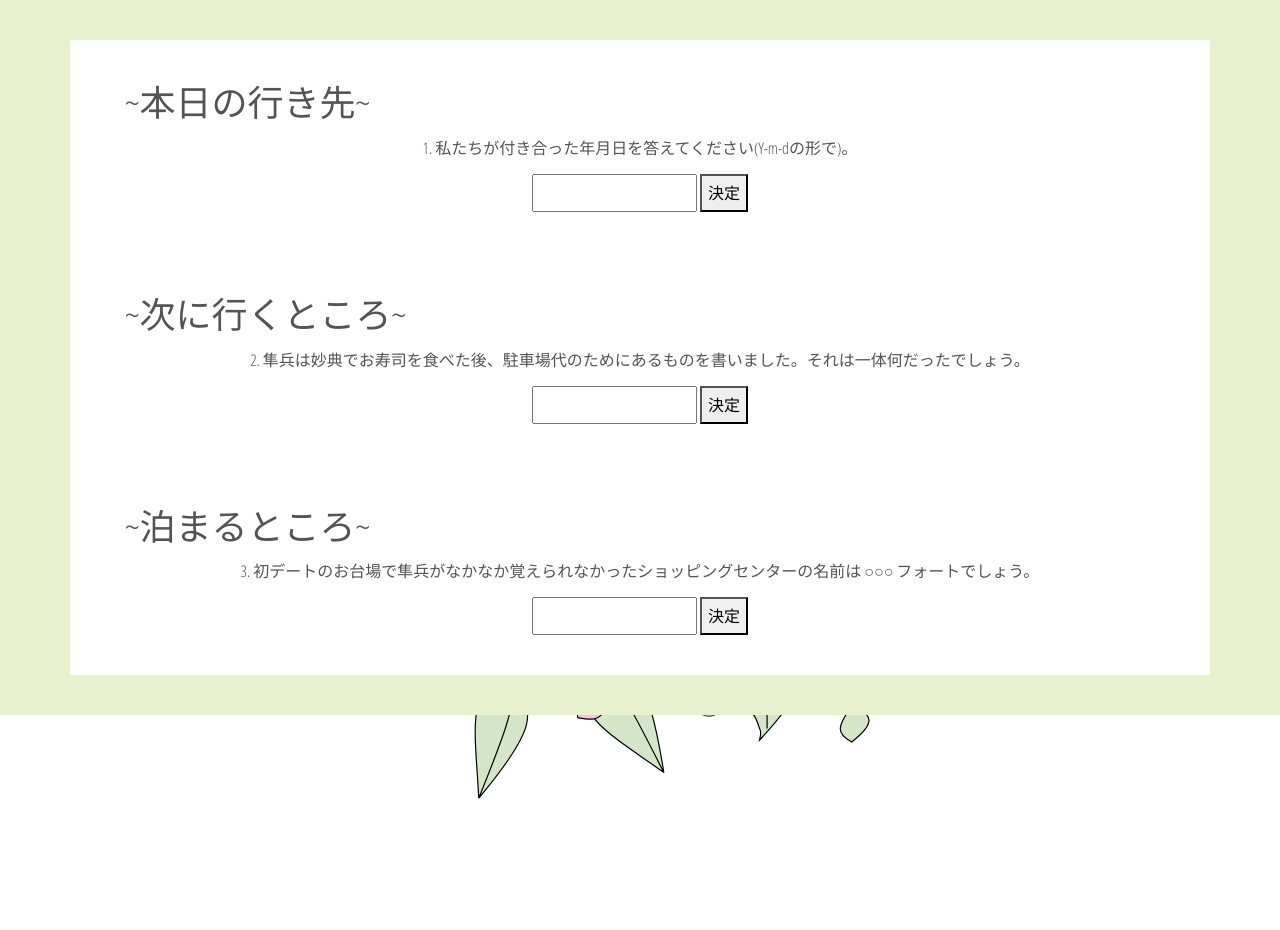
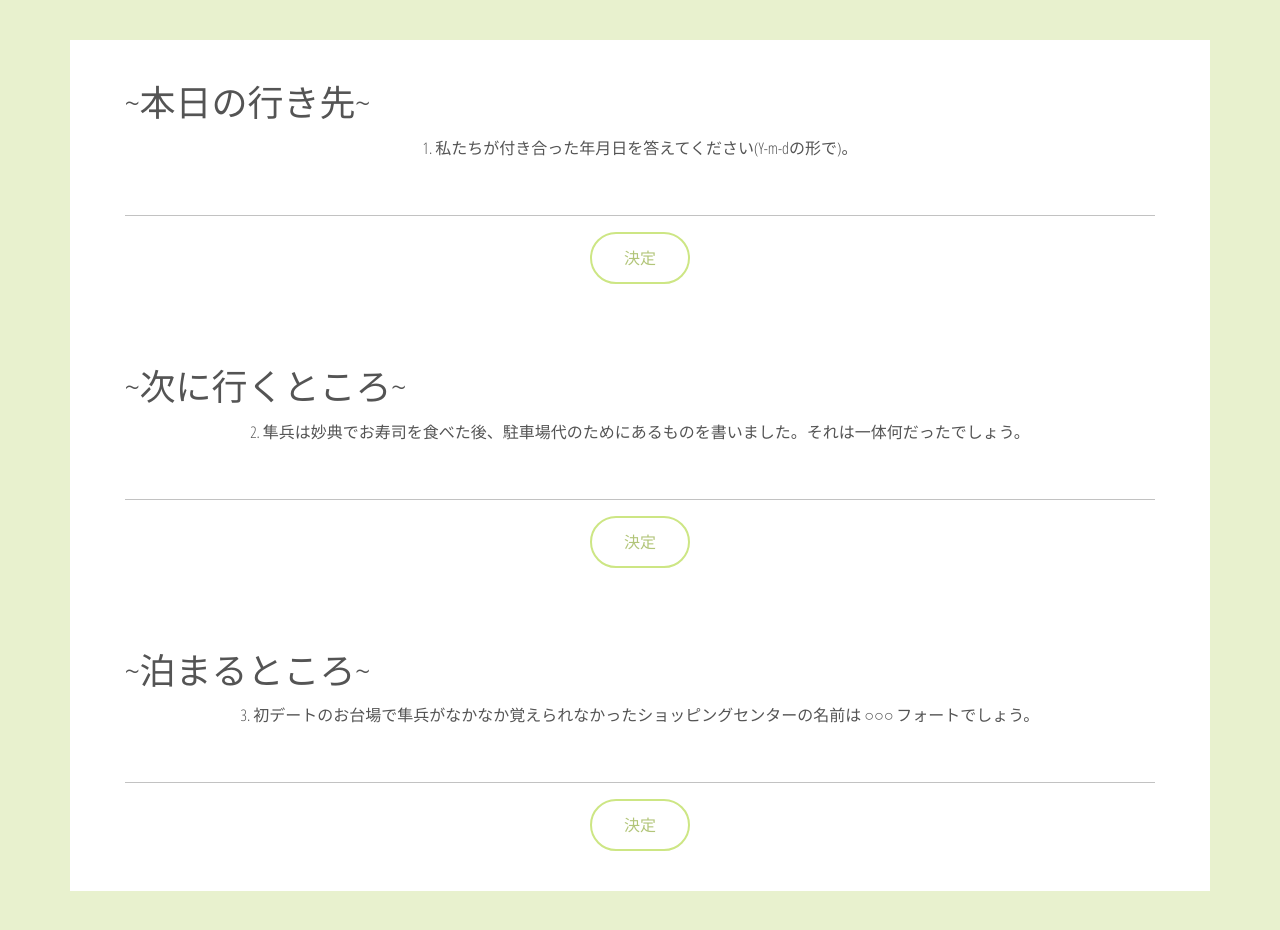
Before and after one commit to gapa0rice/gapa0rice.github.io, a plain HTML site: page index.html in a window 1280 px wide. Before the commit the page ends 800 px from the top, so only its background shows below. Drawn offline with nearby package versions, Linux system fonts and the light colour scheme.

Commit message:
完成！

```diff
--- a/index.html
+++ b/index.html
@@ -44,6 +44,7 @@
             <div id="0" class="question">
               <p>1. 私たちが付き合った年月日を答えてください(Y-m-dの形で)。</p>
               <input type="text" />
+              <div class="text-underline"></div>
               <button>決定</button>
               <p class="miss text-danger d-none mt-5">
                 は？間違えるなんてありえない！！！！！
@@ -65,7 +66,7 @@
                     href="https://www.yim.co.jp/gourmetguide/"
                     target="_blank"
                     >お昼ご飯</a
-                  >を食べましょう。
+                  >を食べます！
                 </p>
               </div>
             </div>
@@ -80,6 +81,7 @@
                 隼兵は妙典でお寿司を食べた後、駐車場代のためにあるものを書いました。それは一体何だったでしょう。
               </p>
               <input type="text" />
+              <div class="text-underline"></div>
               <button>決定</button>
               <p class="miss text-danger d-none mt-5">
                 覚えてないか〜〜
@@ -119,6 +121,7 @@
                 ○○○ フォートでしょう。
               </p>
               <input type="text" />
+              <div class="text-underline"></div>
               <button>決定</button>
               <p class="miss text-danger d-none mt-5">
                 もう忘れちゃった？笑
--- a/style.css
+++ b/style.css
@@ -90,6 +90,78 @@ main section {
   padding: 40px;
 }
 
+input {
+  width: 100%;
+  border: none;
+  outline: none;
+  padding-bottom: 8px;
+  box-sizing: border-box;
+}
+
+.text-underline {
+  position: relative;
+  border-top: 1px solid #c2c2c2;
+  margin-bottom: 16px;
+}
+
+/*共通のstyle*/
+.text-underline::before,
+.text-underline::after {
+  position: absolute;
+  bottom: 0px;
+  width: 0px;
+  height: 1px;
+  content: "";
+  background-color: #cde684;
+  transition: all 0.5s;
+  -webkit-transition: all 0.5s;
+}
+
+/*中央から右へのアニメーション*/
+.text-underline::before {
+  left: 50%;
+}
+
+/*中央から左へのアニメーション*/
+.text-underline::after {
+  right: 50%;
+}
+
+input:focus + .text-underline::before,
+input:focus + .text-underline::after {
+  width: 50%;
+}
+
+button {
+  padding: 8px 32px;
+  border-radius: 28px;
+  border: 2px solid #cde684;
+  background: #fff;
+  color: #b2c579;
+  transition: 0.2s;
+}
+
+button:hover {
+  transform: scale(1.05);
+  background: #cde684;
+  color: #fff;
+}
+
+button:focus {
+  outline: none;
+}
+
+a {
+  color: #c7dc89;
+  margin: 0 4px;
+  transition: 0.2s;
+}
+
+a:hover {
+  color: #e7c189;
+  text-decoration: none;
+}
+
 .answer {
   position: relative;
   margin: 60px 0;
```
